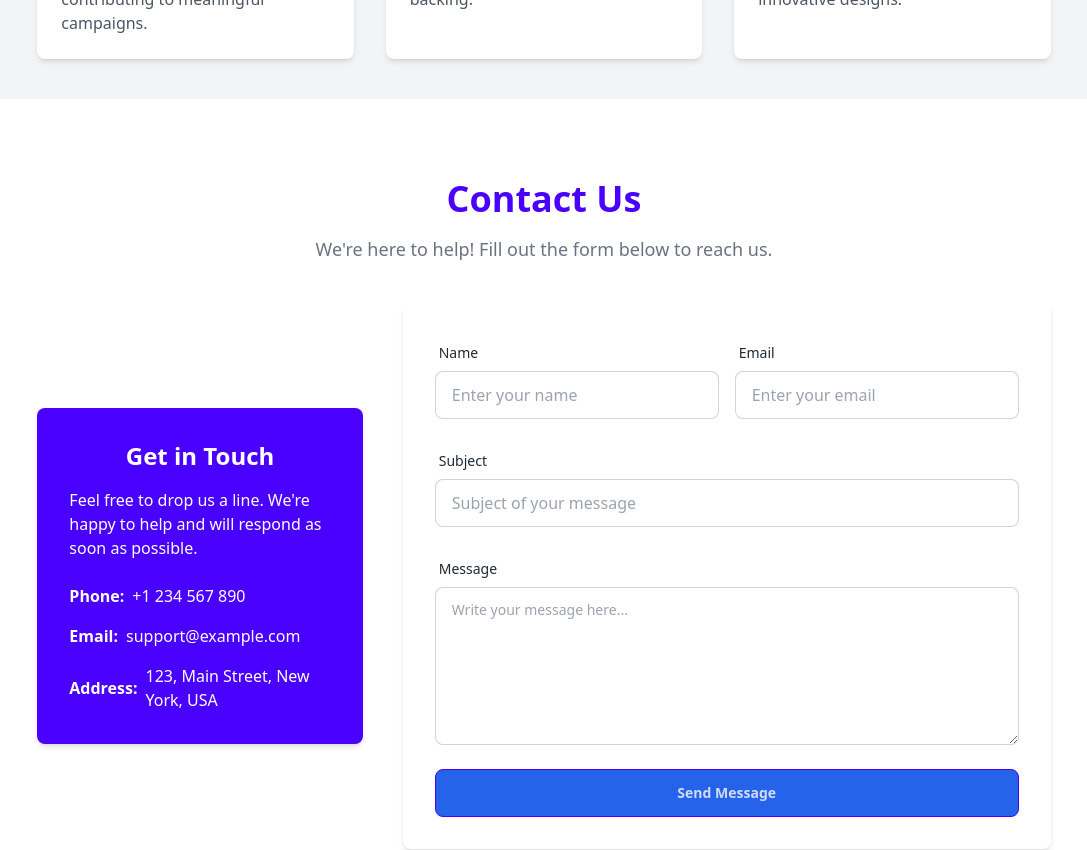
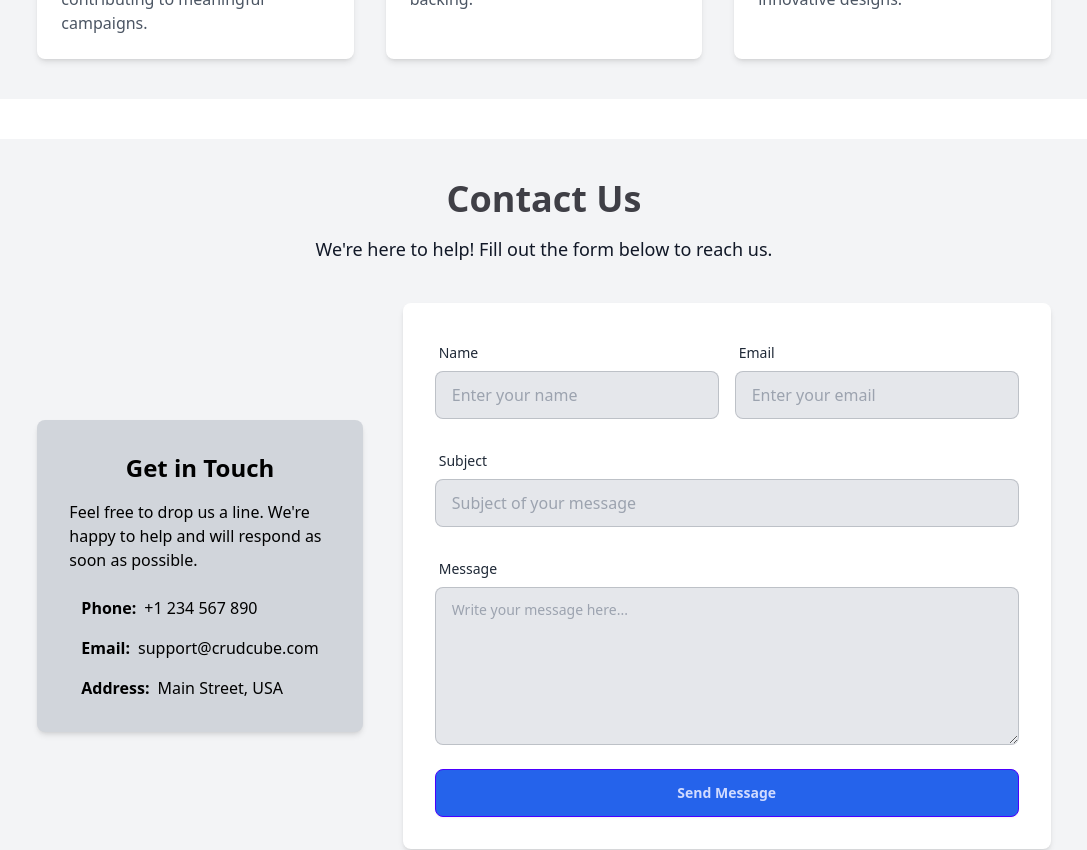
Before and after one commit to Mthe001/Crowd-Cube, a React (Vite) app: page / in a window 1280 px wide. Shown: the part 2580-3430 px from the top of the page, without its empty margins (96-1183 px from the left). Built offline with nearby package versions, Linux system fonts and the light colour scheme; no server answers.

Commit message:
fix:updateContact

```diff
--- a/package.json
+++ b/package.json
@@ -28,7 +28,7 @@
     "react-simple-typewriter": "^5.0.1",
     "react-toastify": "^10.0.6",
     "sort-by": "^0.0.2",
-    "sweetalert2": "^11.6.13"
+    "sweetalert2": "^11.14.5"
   },
   "devDependencies": {
     "@eslint/js": "^9.15.0",
--- a/src/components/Contact.jsx
+++ b/src/components/Contact.jsx
@@ -1,18 +1,35 @@
 import React from 'react';
+import Swal from 'sweetalert2';
 
 const Contact = () => {
+    const handleSubmit = (e) => {
+        e.preventDefault();
+
+
+        Swal.fire({
+            title: 'Message Sent!',
+            text: 'Thank you for contacting us. We will get back to you soon.',
+            icon: 'success',
+            confirmButtonText: 'OK',
+            timer: 3000,
+        });
+
+
+        e.target.reset();
+    };
+
     return (
-        <div className="bg-base-100 py-10 px-5 lg:px-20">
+        <div className="bg-gray-100 dark:bg-zinc-900 rounded-lg py-10 px-5 lg:px-20 my-10">
             <div className="text-center mb-10">
-                <h1 className="text-4xl font-bold text-primary">Contact Us</h1>
-                <p className="text-lg text-gray-500 mt-4">
+                <h1 className="text-4xl font-bold text-zinc-700 dark:text-gray-300">Contact Us</h1>
+                <p className="text-lg dark:text-gray-300 mt-4">
                     We're here to help! Fill out the form below to reach us.
                 </p>
             </div>
 
             <div className="flex flex-col lg:flex-row justify-center items-center gap-10">
                 {/* Contact Information */}
-                <div className="flex flex-col items-center bg-primary text-white rounded-lg p-8 w-full lg:w-1/3 shadow-md">
+                <div className="flex flex-col items-center bg-gray-300 dark:bg-zinc-700 dark:text-white text-black rounded-lg p-8 w-full lg:w-1/3 shadow-md">
                     <h2 className="text-2xl font-semibold mb-4">Get in Touch</h2>
                     <p className="text-base mb-6">
                         Feel free to drop us a line. We're happy to help and will respond as soon as possible.
@@ -22,17 +39,17 @@ const Contact = () => {
                             <span className="font-semibold">Phone:</span> +1 234 567 890
                         </p>
                         <p className="flex items-center gap-2">
-                            <span className="font-semibold">Email:</span> support@example.com
+                            <span className="font-semibold">Email:</span> support@crudcube.com
                         </p>
                         <p className="flex items-center gap-2">
-                            <span className="font-semibold">Address:</span> 123, Main Street, New York, USA
+                            <span className="font-semibold">Address:</span> Main Street, USA
                         </p>
                     </div>
                 </div>
 
                 {/* Contact Form */}
-                <div className="w-full lg:w-2/3 bg-white rounded-lg shadow-md p-8">
-                    <form className="space-y-6">
+                <div className="w-full lg:w-2/3 bg-white dark:bg-zinc-800 rounded-lg shadow-md p-8">
+                    <form onSubmit={handleSubmit} className="space-y-6">
                         <div className="flex flex-col lg:flex-row gap-4">
                             <div className="form-control w-full">
                                 <label className="label">
@@ -40,8 +57,10 @@ const Contact = () => {
                                 </label>
                                 <input
                                     type="text"
+                                    name="name"
                                     placeholder="Enter your name"
-                                    className="input input-bordered w-full"
+                                    className="input input-bordered w-full bg-gray-200 dark:bg-zinc-950"
+                                    required
                                 />
                             </div>
                             <div className="form-control w-full">
@@ -50,8 +69,10 @@ const Contact = () => {
                                 </label>
                                 <input
                                     type="email"
+                                    name="email"
                                     placeholder="Enter your email"
-                                    className="input input-bordered w-full"
+                                    className="input input-bordered w-full bg-gray-200 dark:bg-zinc-950"
+                                    required
                                 />
                             </div>
                         </div>
@@ -61,8 +82,10 @@ const Contact = () => {
                             </label>
                             <input
                                 type="text"
+                                name="subject"
                                 placeholder="Subject of your message"
-                                className="input input-bordered w-full"
+                                className="input input-bordered w-full bg-gray-200 dark:bg-zinc-950"
+                                required
                             />
                         </div>
                         <div className="form-control w-full">
@@ -70,13 +93,15 @@ const Contact = () => {
                                 <span className="label-text font-medium">Message</span>
                             </label>
                             <textarea
-                                className="textarea textarea-bordered w-full"
+                                name="message"
+                                className="textarea textarea-bordered w-full bg-gray-200 dark:bg-zinc-950"
                                 placeholder="Write your message here..."
                                 rows="5"
+                                required
                             ></textarea>
                         </div>
                         <div className="form-control mt-6">
-                            <button className="btn btn-primary w-full">Send Message</button>
+                            <button type="submit" className="btn btn-primary w-full">Send Message</button>
                         </div>
                     </form>
                 </div>
```
Also changed, not shown: 1 other file (tests, documents, lock files or other folders).
